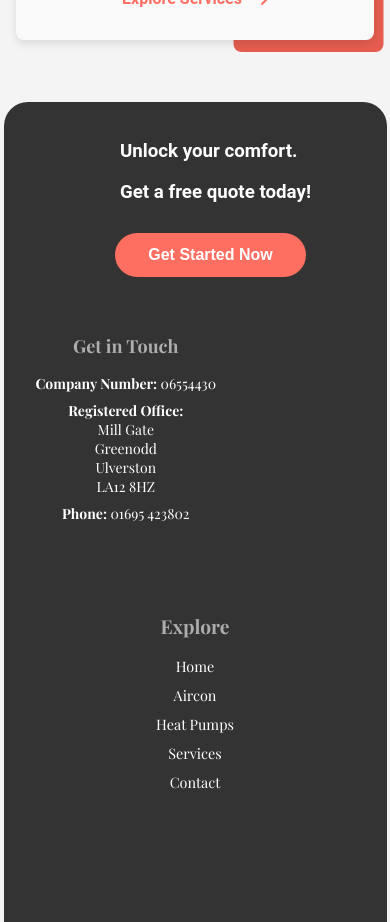
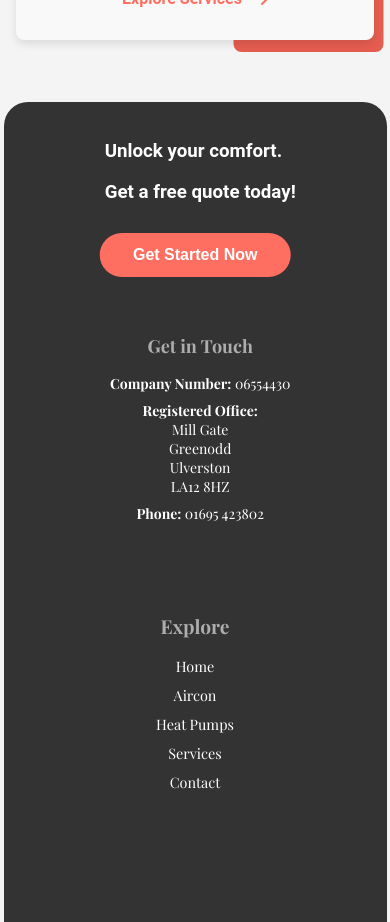
Before and after one commit to yonutfig/Dalliam, a React (Create React App) app: page / in a window 390 px wide. Shown: the part 2560-3482 px from the top of the page. Built offline with nearby package versions, Linux system fonts and the light colour scheme; a web font is replaced by a local one.

Commit message:
Phone updated

```diff
--- a/src/Components/Footer/Footer.css
+++ b/src/Components/Footer/Footer.css
@@ -121,7 +121,6 @@
   left: 92%;
   transform: translateX(-80%);
   width: max-content;
-  height: max-content;
   text-align: center;
   padding: 1rem;
   border-radius: 12px;
@@ -210,6 +209,7 @@
 
   .get-in-touch {
     width: max-content;
+    transform: translate(35%);
   }
 
   .trust {
@@ -246,6 +246,12 @@
 
   .google-img {
     display: none;
+  }
+  .Quote {
+    position: absolute;
+    top: 20px;
+    left: 120px;
+    transform: translate(-8%);
   }
 }
 
```
